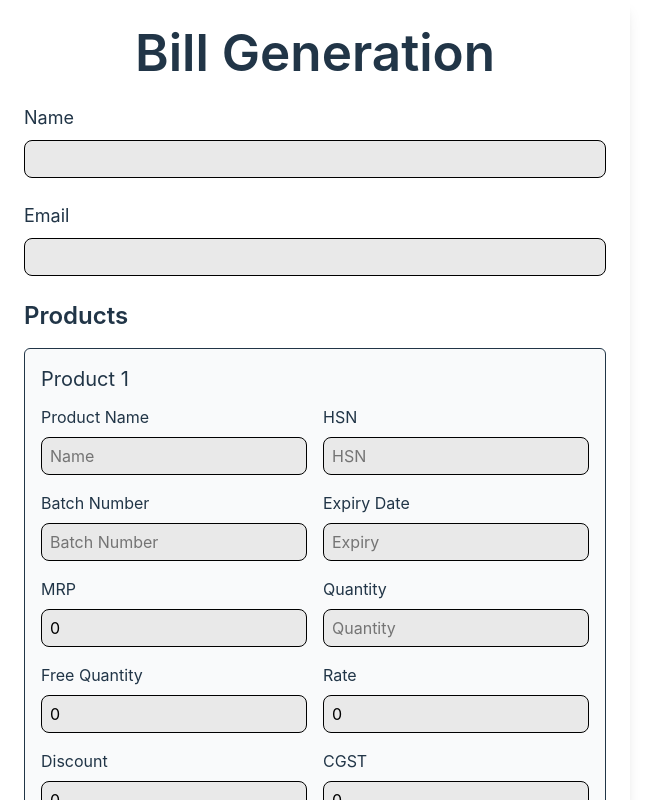
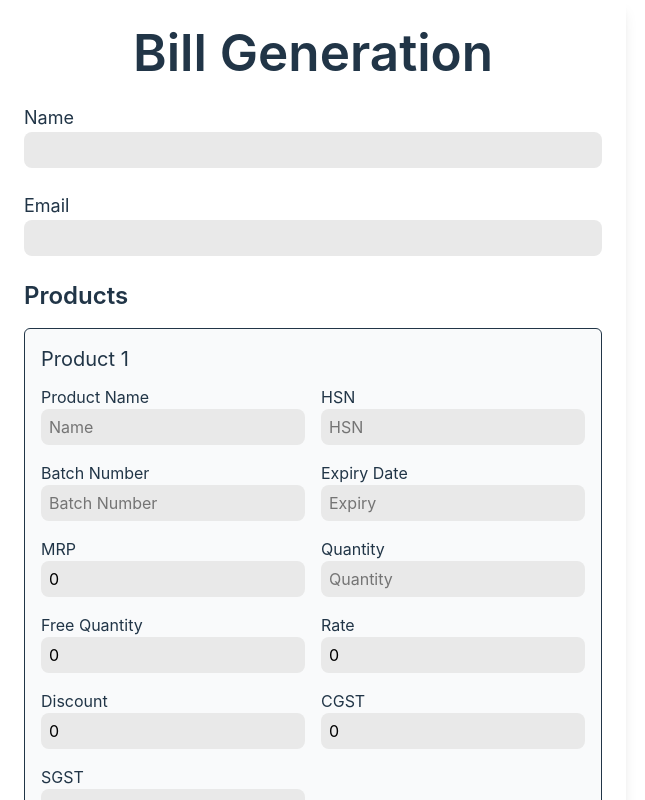
Before and after one commit to Prashanith/vig-med, a React (Vite) app: page /generate-bill in a window 1280 px wide. Shown: the top 800 px of the page, without its empty margins (0-645 px from the left). Built offline with nearby package versions, Linux system fonts and the light colour scheme.

Commit message:
tailwindcss

```diff
--- a/src/features/BillGeneration/BillGenerationForm.tsx
+++ b/src/features/BillGeneration/BillGenerationForm.tsx
@@ -104,7 +104,7 @@ const BillGenerationForm = () => {
             type='text'
             id='name'
             {...register('name')}
-            className='border p-2 rounded-md mt-2 focus:outline-none focus:ring-2 focus:ring-blue-500'
+            className='inputField'
           />
           {errors.name && <span className='text-red-500 mt-2'>{errors.name.message}</span>}
         </div>
@@ -116,7 +116,7 @@ const BillGenerationForm = () => {
             type='email'
             id='email'
             {...register('email')}
-            className='border p-2 rounded-md mt-2 focus:outline-none focus:ring-2 focus:ring-blue-500'
+            className='inputField'
           />
           {errors.email && <span className='text-red-500 mt-2'>{errors.email.message}</span>}
         </div>
@@ -135,7 +135,7 @@ const BillGenerationForm = () => {
                     type='text'
                     {...register(`products.${index}.name`)}
                     placeholder='Name'
-                    className='border p-2 rounded-md mt-2 focus:outline-none focus:ring-2 focus:ring-blue-500'
+                    className='inputField'
                   />
                   {errors.products?.[index]?.name && <span className='text-red-500 mt-2'>{errors.products[index].name?.message}</span>}
                 </div>
@@ -146,7 +146,7 @@ const BillGenerationForm = () => {
                     type='text'
                     {...register(`products.${index}.hsn`)}
                     placeholder='HSN'
-                    className='border p-2 rounded-md mt-2 focus:outline-none focus:ring-2 focus:ring-blue-500'
+                    className='inputField'
                   />
                 </div>
               </div>
@@ -158,7 +158,7 @@ const BillGenerationForm = () => {
                     type='text'
                     {...register(`products.${index}.batchNumber`)}
                     placeholder='Batch Number'
-                    className='border p-2 rounded-md mt-2 focus:outline-none focus:ring-2 focus:ring-blue-500'
+                    className='inputField'
                   />
                 </div>
 
@@ -168,7 +168,7 @@ const BillGenerationForm = () => {
                     type='text'
                     {...register(`products.${index}.expiry`)}
                     placeholder='Expiry'
-                    className='border p-2 rounded-md mt-2 focus:outline-none focus:ring-2 focus:ring-blue-500'
+                    className='inputField'
                   />
                 </div>
               </div>
@@ -180,7 +180,7 @@ const BillGenerationForm = () => {
                     type='number'
                     {...register(`products.${index}.mrp`, { valueAsNumber: true })}
                     placeholder='MRP'
-                    className='border p-2 rounded-md mt-2 focus:outline-none focus:ring-2 focus:ring-blue-500'
+                    className='inputField'
                   />
                 </div>
 
@@ -190,7 +190,7 @@ const BillGenerationForm = () => {
                     type='text'
                     {...register(`products.${index}.quantity`)}
                     placeholder='Quantity'
-                    className='border p-2 rounded-md mt-2 focus:outline-none focus:ring-2 focus:ring-blue-500'
+                    className='inputField'
                   />
                 </div>
               </div>
@@ -202,7 +202,7 @@ const BillGenerationForm = () => {
                     type='number'
                     {...register(`products.${index}.freeQuantity`, { valueAsNumber: true })}
                     placeholder='Free Quantity'
-                    className='border p-2 rounded-md mt-2 focus:outline-none focus:ring-2 focus:ring-blue-500'
+                    className='inputField'
                   />
                 </div>
 
@@ -212,7 +212,7 @@ const BillGenerationForm = () => {
                     type='number'
                     {...register(`products.${index}.rate`, { valueAsNumber: true })}
                     placeholder='Rate'
-                    className='border p-2 rounded-md mt-2 focus:outline-none focus:ring-2 focus:ring-blue-500'
+                    className='inputField'
                   />
                 </div>
               </div>
@@ -224,7 +224,7 @@ const BillGenerationForm = () => {
                     type='number'
                     {...register(`products.${index}.discount`, { valueAsNumber: true })}
                     placeholder='Discount'
-                    className='border p-2 rounded-md mt-2 focus:outline-none focus:ring-2 focus:ring-blue-500'
+                    className='inputField'
                   />
                 </div>
 
@@ -234,7 +234,7 @@ const BillGenerationForm = () => {
                     type='number'
                     {...register(`products.${index}.cgst`, { valueAsNumber: true })}
                     placeholder='CGST'
-                    className='border p-2 rounded-md mt-2 focus:outline-none focus:ring-2 focus:ring-blue-500'
+                    className='inputField'
                   />
                 </div>
               </div>
@@ -246,7 +246,7 @@ const BillGenerationForm = () => {
                     type='number'
                     {...register(`products.${index}.sgst`, { valueAsNumber: true })}
                     placeholder='SGST'
-                    className='border p-2 rounded-md mt-2 focus:outline-none focus:ring-2 focus:ring-blue-500'
+                    className='inputField'
                   />
                 </div>
               </div>
--- a/src/index.css
+++ b/src/index.css
@@ -17,8 +17,8 @@ body {
   @apply flex justify-start items-start w-full h-screen;
 }
 
-input {
-  @apply bg-[#e9e9e9] text-black px-2 py-1.5 rounded-lg;
+.inputField {
+  @apply border-none rounded-lg focus:outline-none focus:ring-2 focus:ring-blue-500 bg-[#e9e9e9] text-black px-2 py-1.5;
 }
 
 a {
```
